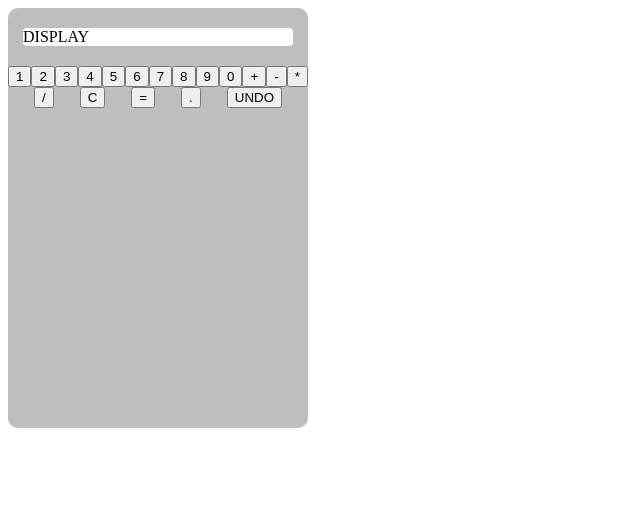
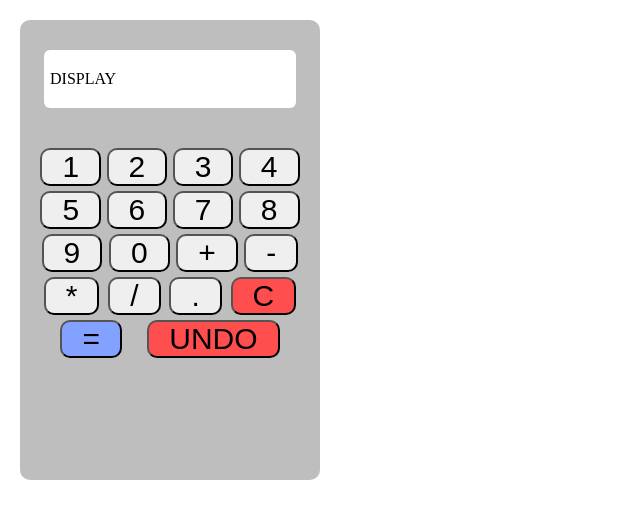
Before and after one commit to 99slayer/odin-calculator, a plain HTML site: page index.html in a window 1280 px wide. Shown: the whole page, without its empty margins (0-640 px from the left). Drawn offline with Linux system fonts and the light colour scheme.

Commit message:
Got the CSS looking decent.

```diff
--- a/index.html
+++ b/index.html
@@ -11,24 +11,24 @@
     <div class="calcContainer">
         <div class="calcDisplay">DISPLAY</div>
         <div class="buttonContainer">
-            <button onclick="getInput('1')">1</button>
-            <button onclick="getInput('2')">2</button>
-            <button onclick="getInput('3')">3</button>
-            <button onclick="getInput('4')">4</button>
-            <button onclick="getInput('5')">5</button>
-            <button onclick="getInput('6')">6</button>
-            <button onclick="getInput('7')">7</button>
-            <button onclick="getInput('8')">8</button>
-            <button onclick="getInput('9')">9</button>
-            <button onclick="getInput('0')">0</button>
-            <button onclick="getInput('+')">+</button>
-            <button onclick="getInput('-')">-</button>
-            <button onclick="getInput('*')">*</button>
-            <button onclick="getInput('/')">/</button>
-            <button onclick="clearCalc()">C</button>
-            <button onclick="calculate()">=</button>
-            <button>.</button>
-            <button onclick="undo()">UNDO</button>
+            <button class="btn num" onclick="getInput('1')">1</button>
+            <button class="btn num" onclick="getInput('2')">2</button>
+            <button class="btn num" onclick="getInput('3')">3</button>
+            <button class="btn num" onclick="getInput('4')">4</button>
+            <button class="btn num" onclick="getInput('5')">5</button>
+            <button class="btn num" onclick="getInput('6')">6</button>
+            <button class="btn num" onclick="getInput('7')">7</button>
+            <button class="btn num" onclick="getInput('8')">8</button>
+            <button class="btn num" onclick="getInput('9')">9</button>
+            <button class="btn num" onclick="getInput('0')">0</button>
+            <button class="btn operator" onclick="getInput('+')">+</button>
+            <button class="btn operator" onclick="getInput('-')">-</button>
+            <button class="btn operator" onclick="getInput('*')">*</button>
+            <button class="btn operator" onclick="getInput('/')">/</button>
+            <button class="btn decimal" onclick="addDecimal()">.</button>
+            <button class="btn clear" onclick="clearCalc()">C</button>
+            <button class="btn equals" onclick="calculate()">=</button>
+            <button class="btn undo" onclick="undo()">UNDO</button>
         </div>
     </div>
     <script src="script.js"></script>
--- a/script.js
+++ b/script.js
@@ -19,10 +19,6 @@ function calculate(){
         clearArray(runningArray);
     };
     inputArray.push(runningArray.join(''));
-    // if(inputArray.length<3){
-    //     refreshDisplay('please input more.')
-    //     return;
-    // };
     getNumberArray();
     getOperatorArray();
     let finalValue = numberArray[0];
@@ -34,7 +30,7 @@ function calculate(){
         };
         finalValue = operate(finalValue,numberArray[x+1],operatorArray[x])
     }
-    //only shows decimal values if there are any
+    //only shows decimal points if there are decimal values.
     if(finalValue%1!==0){
         finalValue = Number.parseFloat(finalValue).toFixed(2);
     };
@@ -108,7 +104,7 @@ function getInput(x){
     }
     //Selecting number(s)
     if(!(isNaN(x))){
-        if(isNaN(runningArray[0])){
+        if(isNaN(runningArray[0])&&runningArray[0]!=='.'){
             clearArray(runningArray);
         };
         if(holdFinal!==undefined){
@@ -166,3 +162,24 @@ function undo(){
     runningArray.pop()
     refreshDisplay(runningArray.join(''));
 };
+function addDecimal(){
+    const decimalCheck = runningArray.some((element)=>{
+        return (element=='.');
+    });
+    const operatorCheck = runningArray.some((element)=>{
+        return (element=='+'||element=='-'||element=='*'||element=='/')
+    })
+    if(decimalCheck==true){
+        return;
+    }
+    if(operatorCheck==true){
+        gettingNumber = true;
+        inputArray.push(runningArray[runningArray.length - 1])
+        clearArray(runningArray);
+        runningArray.push('.');
+    }
+    else{
+        runningArray.push('.')
+    };
+    refreshDisplay(runningArray.join(''));
+};
--- a/styles.css
+++ b/styles.css
@@ -1,25 +1,41 @@
 *{
+    margin: 0;
+    padding: 0;
     list-style: none;
 }
 .calcContainer{
+    margin: 20px;
     display: flex;
     flex-direction: column;
     align-items: center;
     background-color: rgb(190, 190, 190);
     width: 300px;
-    height: 420px;
+    height: 460px;
     border-radius: 10px;
 }
 .calcDisplay{
-    margin-top: 20px;
-    width: 90%;
+    margin-top: 30px;
+    padding: 20px 6px;
+    width: 80%;
     background-color: white;
-    border-radius: 4px;
+    border-radius: 6px;
 }
 .buttonContainer{
-    margin-top: 20px;
+    margin:40px 20px;
     display: flex;
     /* flex: 1; */
     justify-content: space-evenly;
     flex-flow: row wrap;
+    gap: 5px;
 }
+.btn{
+    padding:0px 20px;
+    font-size: 30px;
+    border-radius: 10px;
+}
+.clear,.undo{
+    background-color: rgb(255, 78, 78);
+}
+.equals{
+    background-color: rgb(131, 162, 255);
+}
```
